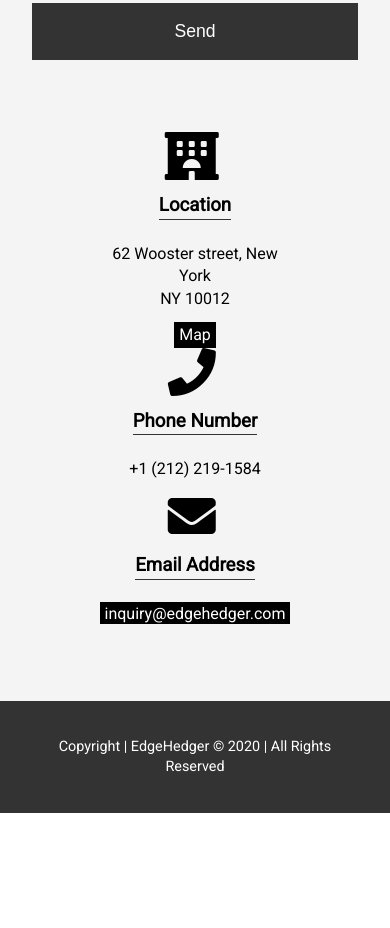
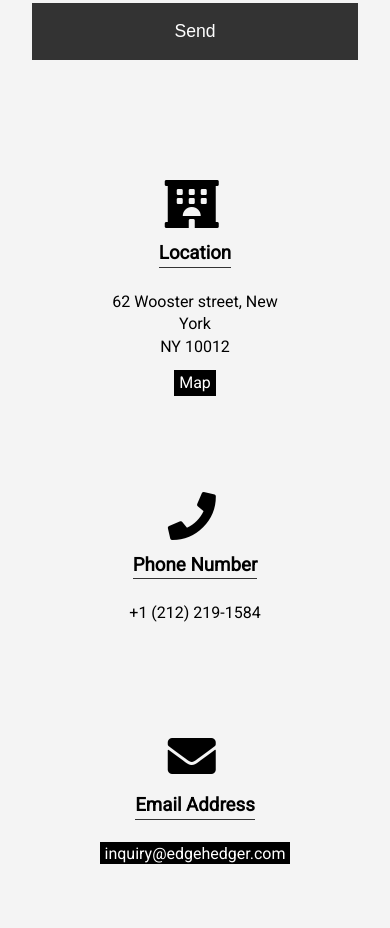
Before and after one commit to areumpark/devproject02, a plain HTML site: page index.html in a window 390 px wide. Shown: the part 4868-5796 px from the top of the page. Before the commit the page ends 5681 px from the top, so only its background shows below. Drawn offline with nearby package versions, Linux system fonts and the light colour scheme; a web font is replaced by a local one.

Commit message:
Update mobile.css

```diff
--- a/css/mobile.css
+++ b/css/mobile.css
@@ -123,7 +123,7 @@
   }
 
   #contact .contact-info .info {
-    padding: 0 1rem;
+    padding: 3rem 1rem;
   }
 
 }
```
